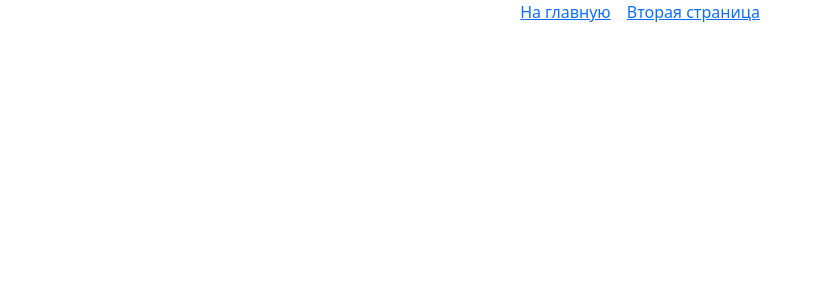
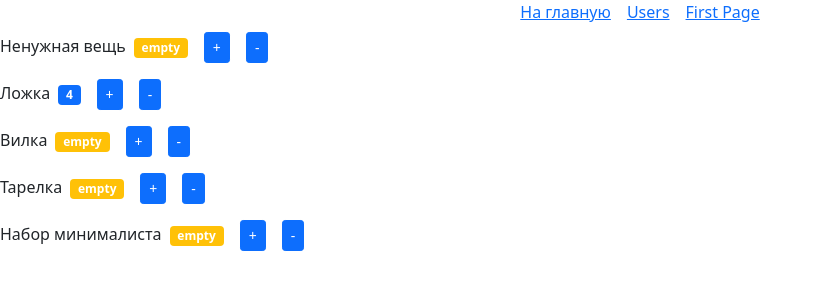
Before and after one commit to Gorschenko/react-app, a React (Create React App) app: page /third in a window 1280 px wide. Shown: the top 300 px of the page, without its empty margins (0-821 px from the left). Built offline with nearby package versions, Linux system fonts and the light colour scheme; the HTML template or start-up script is replaced by a standard one.

Commit message:
Some files have been changed

```diff
--- a/src/components/App/App.js
+++ b/src/components/App/App.js
@@ -1,18 +1,21 @@
 import { BrowserRouter, Routes, Route, Link } from "react-router-dom";
 import MainPage from "pages/MainPage";
-import FastCompanyPage from "pages/FastCompanyPage";
+import UsersPage from "pages/UsersPage";
+import FirstPage from "pages/FirstPage";
 
 const App = () => {
   return (
     <BrowserRouter>
       <div className="flex flex-gap-16 justify-content-center">
         <Link to="/">На главную</Link>
-        <Link to="/second">Вторая страница</Link>
+        <Link to="/second">Users</Link>
+        <Link to="/third">First Page</Link>
       </div>
 
       <Routes>
         <Route path="/" element={<MainPage />} />
-        <Route path="/second" element={<FastCompanyPage />} />
+        <Route path="/second" element={<UsersPage />} />
+        <Route path="/third" element={<FirstPage />} />
       </Routes>
     </BrowserRouter>
   );
--- a/src/components/App/FormApp/FormApp.js
+++ b/src/components/App/FormApp/FormApp.js
@@ -1,15 +1,15 @@
-import React from 'react';
-import classes from 'components/App/FormApp/FormApp.module.scss';
-import SimpleInput from 'components/base/inputs/SimpleInput/SimpleInput.js';
-import DefaultButton from 'components/base/DefaultButton/DefaultButton.js';
+import React from "react";
+import classes from "components/App/FormApp/FormApp.module.scss";
+import SimpleInput from "components/base/inputs/SimpleInput/SimpleInput.js";
+import DefaultButton from "components/base/DefaultButton/DefaultButton.js";
 
 export default class FormApp extends React.Component {
   constructor() {
     super();
     this.state = {
       formData: {
-                title: '',
-                description: '',
+        title: "",
+        description: "",
       },
     };
     this.actions = {
@@ -19,34 +19,37 @@ export default class FormApp extends React.Component {
   render() {
     return (
       <div className="flex-column flex-gap-8">
-                <p className="text_l text_weight_head">
-                    Обычная форма
-                </p>
+        <p className="text_l text_weight_head">Обычная форма</p>
         <form className={classes.formApp}>
           <SimpleInput
             title="Название"
             name="name"
             query={this.state.formData.title}
-                        onChange={newValue => this.setState({ formData: { ...this.state.formData, title: newValue } })}
+            onChange={(newValue) =>
+              this.setState({
+                formData: { ...this.state.formData, title: newValue },
+              })
+            }
           />
           <SimpleInput
             title="Описание"
             name="description"
             query={this.state.formData.description}
-                        onChange={newValue => this.setState({ formData: { ...this.state.formData, description: newValue } })}
+            onChange={(newValue) =>
+              this.setState({
+                formData: { ...this.state.formData, description: newValue },
+              })
+            }
           />
-                    <DefaultButton
-                      title="Создать"
-                      action={this.actions.submit}
-                    />
+          <DefaultButton title="Создать" action={this.actions.submit} />
         </form>
       </div>
-        )
+    );
   }
 
   submit($event) {
     $event.preventDefault();
     console.log(this.state.formData);
-        this.setState({ formData: { title: '', description: '' } });
+    this.setState({ formData: { title: "", description: "" } });
   }
 }
--- a/src/components/counter.jsx
+++ b/src/components/counter.jsx
@@ -1,58 +1,59 @@
 import React, { useState } from "react";
 
-const Counter = () => {
-  const [count, setCount] = useState(0);
-  const [tags, setTags] = useState(["tag1", "tag2", "tag3"]);
+const Counter = (props) => {
+  const [value, setValue] = useState(props.value);
+  // const [tags, setTags] = useState(["tag1", "tag2", "tag3"]);
 
-  const formatCount = () => {
-    return count === 0 ? "empty" : count;
+  const formatValue = () => {
+    return value === 0 ? "empty" : value;
   };
 
   const getBageClasses = () => {
     let classes = "badge m-2 ";
-    classes += count === 0 ? "bg-warning" : "bg-primary";
+    classes += value === 0 ? "bg-warning" : "bg-primary";
     return classes;
   };
 
   const handleIncrement = () => {
-    setCount(count + 1);
-    // setCount((prevState) => prevState + 1)
-    // setCount((prevState) => prevState + 1)
+    setValue(value + 1);
+    // setValue((prevState) => prevState + 1)
+    // setValue((prevState) => prevState + 1)
   };
 
   const handleDecrement = () => {
-    setCount(count - 1);
+    setValue(value - 1);
   };
 
-  const handleTagChange = (id) => {
-    setTags((prevState) => prevState.filter((tag) => tag !== id));
-  };
+  // const handleTagChange = (id) => {
+  //   setTags((prevState) => prevState.filter((tag) => tag !== id));
+  // };
 
-  const renderTags = () => {
-    return tags.length !== 0
-      ? tags.map((tag) => (
-          <li
-            key={tag}
-            className="btn btn-primary btn-sm m-2"
-            onClick={() => handleTagChange(tag)}
-          >
-            {tag}
-          </li>
-        ))
-      : "No tags";
-  };
+  // const renderTags = () => {
+  //   return tags.length !== 0
+  //     ? tags.map((tag) => (
+  //         <li
+  //           key={tag}
+  //           className="btn btn-primary btn-sm m-2"
+  //           onClick={() => handleTagChange(tag)}
+  //         >
+  //           {tag}
+  //         </li>
+  //       ))
+  //     : "No tags";
+  // };
 
   return (
-    <>
-      <ul>{renderTags()}</ul>
-      <span className={getBageClasses()}>{formatCount()}</span>
+    <div>
+      {/* <ul>{renderTags()}</ul> */}
+      <span>{props.name}</span>
+      <span className={getBageClasses()}>{formatValue()}</span>
       <button className="btn btn-primary btn-sm m-2" onClick={handleIncrement}>
         +
       </button>
       <button className="btn btn-primary btn-sm m-2" onClick={handleDecrement}>
         -
       </button>
-    </>
+    </div>
   );
 };
 
--- /dev/null
+++ b/src/components/countersList.jsx
@@ -0,0 +1,21 @@
+import React from "react";
+import Counter from "components/counter";
+
+const CounterList = () => {
+  const counters = [
+    { id: 1, value: 0, name: "Ненужная вещь" },
+    { id: 2, value: 4, name: "Ложка" },
+    { id: 3, value: 0, name: "Вилка" },
+    { id: 4, value: 0, name: "Тарелка" },
+    { id: 5, value: 0, name: "Набор минималиста" },
+  ];
+  return (
+    <div>
+      {counters.map((count) => (
+        <Counter key={count.id} value={count.value} name={count.name} />
+      ))}
+    </div>
+  );
+};
+
+export default CounterList;
--- /dev/null
+++ b/src/pages/FirstPage.jsx
@@ -0,0 +1,8 @@
+import * as React from "react";
+import CountersList from "components/countersList";
+
+const FirstPage = () => {
+  return <CountersList />;
+};
+
+export default FirstPage;
```
Also changed, not shown: src/pages/UsersPage.js (renamed from src/pages/FastCompanyPage.js). Lines whose indentation alone changed are shown as unchanged.
